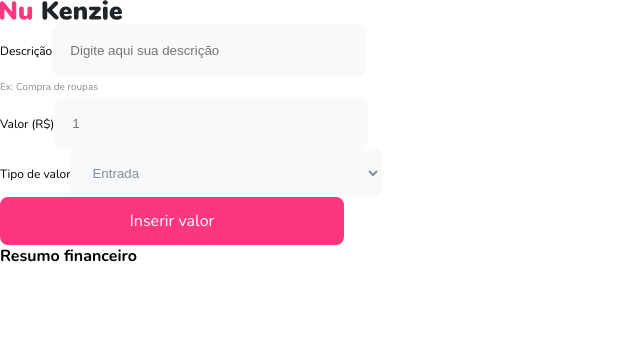
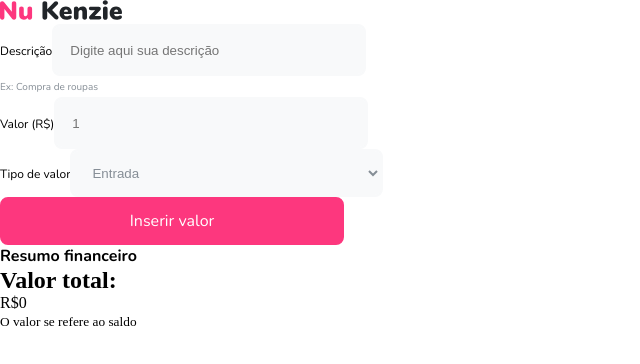
Before and after one commit to Kenzie-Academy-Brasil-Developers/entrega_nu_kenzie_mabatista-pixel, a React (Vite) app: page / in a window 1280 px wide. Shown: the top 364 px of the page, without its empty margins (0-640 px from the left). Built offline with nearby package versions, Linux system fonts and the light colour scheme.

Commit message:
Feat: Implementada lógica de renderização dos cards

```diff
--- a/src/App.jsx
+++ b/src/App.jsx
@@ -9,10 +9,11 @@
 
   const addNote = (title, value, type) => {
     const id = crypto.randomUUID();
+    console.log(id)
+
     const newNote = {title, value, type, id};
-    console.log(newNote)
 
-    setListNotes([...listNotes, {newNote}])
+    setListNotes([...listNotes, newNote])
   }
 
   const removeNote = (id) => {
@@ -26,7 +27,7 @@
 
   return (
     <>
-      <HomePage listNotes={listNotes} addNote={addNote} removeNote={removeNote}/>
+      <HomePage listNotes={listNotes} addNote={addNote} removeNote={removeNote} />
     </>
   )
 }
--- a/src/components/FinanceCard/index.jsx
+++ b/src/components/FinanceCard/index.jsx
@@ -1,4 +1,5 @@
-export const FinanceCard = ({ title, value, type, id, removeNote }) => {
+export const FinanceCard = ({ title, value, type, id, removeNote}) => {
+    console.log(removeNote)
     return (
         <div>
             <div>
@@ -10,6 +11,5 @@
                 <button onClick={() => removeNote(id)}  className="btn remove">Excluir</button>
             </div>
         </div>
-
     )
 }
--- a/src/components/FinanceList/index.jsx
+++ b/src/components/FinanceList/index.jsx
@@ -1,10 +1,12 @@
-import { FinanceCard } from "../FinanceCard"
+import { FinanceCard } from "../FinanceCard";
 
 export const FinanceList = ({ listNotes, removeNote }) => {
+    console.log(listNotes)
 
     return (
         <div>
             <h3 className="title3">Resumo financeiro</h3>
+
             <ul>
                 {listNotes.map((note) => {
                     const { title, value, type, id } = note;
--- a/src/components/Footer/index.jsx
+++ b/src/components/Footer/index.jsx
@@ -1,9 +1,16 @@
-export const Footer = () => {
+export const Footer = ({ listNotes }) => {
+
+    const getSum = listNotes.length > 0 ? listNotes.reduce((accumulator, currentObject) => {
+        return accumulator + currentObject.value;
+    }, 0)
+
+        : 0;
+
     return (
         <footer>
             <div>
                 <h2>Valor total:</h2>
-                <p>R$ 00,00</p>
+                <p>R${getSum}</p>
             </div>
             <p><small>O valor se refere ao saldo</small></p>
         </footer>
--- a/src/components/Input/index.jsx
+++ b/src/components/Input/index.jsx
@@ -1,8 +1,10 @@
+import styles from "./style.module.scss"
+
 export const Input = ({ label, id, type, placeholder, value, setValue }) => {
     return (
         <div>
             <label className="label" htmlFor={id}>{label}</label>
-            <input className="input" type={type} name={id} id={id} placeholder={placeholder} value={value} onChange={(e) => setValue(e.target.value)} />
+            <input className={styles.inputBox} type={type} name={id} id={id} placeholder={placeholder} value={value} onChange={(e) => setValue(e.target.value)} />
         </div>
 
     )
--- a/src/styles/input.scss
+++ b/src/components/Input/style.module.scss
@@ -1,4 +1,4 @@
-.input{
+.inputBox{
     width: 314px;
     height: 52px;
     border: 2px solid var(--color-grey-1);
--- a/src/components/Select/index.jsx
+++ b/src/components/Select/index.jsx
@@ -1,8 +1,10 @@
+import styles from "./style.module.scss"
+
 export const Select = ({ options, label,  value, setValue, id }) => {
     return (
         <div>
             <label className="label" htmlFor={id}>{label}</label>
-            <select className="select" id={id} value={value} onChange={(e) => setValue(e.target.value)} >
+            <select className={styles.select} id={id} value={value} onChange={(e) => setValue(e.target.value)} >
                 {options.map((option) => (
                     <option key={option.value} value={option.value}>
                         {option.label}
--- a/src/pages/HomePage/index.jsx
+++ b/src/pages/HomePage/index.jsx
@@ -11,7 +11,7 @@
             <FinanceForm addNote={addNote}/>
             <FinanceList listNotes={listNotes} removeNote={removeNote} />
         </main>
-        {/* <Footer/> */}
+        <Footer listNotes={listNotes}/>
         </>
     )
 }
--- a/src/styles/index.scss
+++ b/src/styles/index.scss
@@ -2,7 +2,5 @@
 @import "./global.scss";
 @import "./typography.scss";
 @import "./button.scss";
-@import "./input.scss";
-@import "./select.scss";
 @import "./card.scss";
 @import "./logo.scss";
```
Also changed, not shown: src/components/Select/style.module.scss (renamed from src/styles/select.scss).
